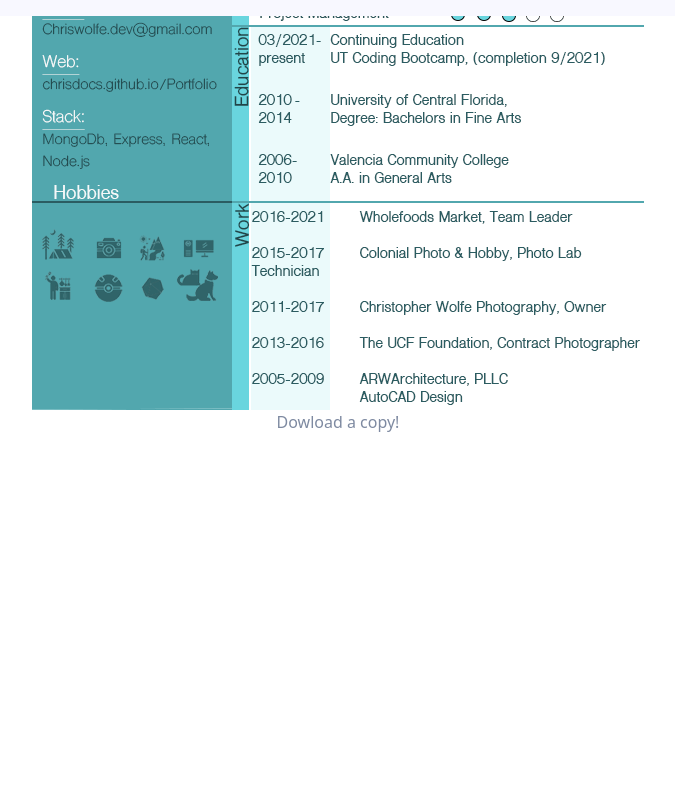
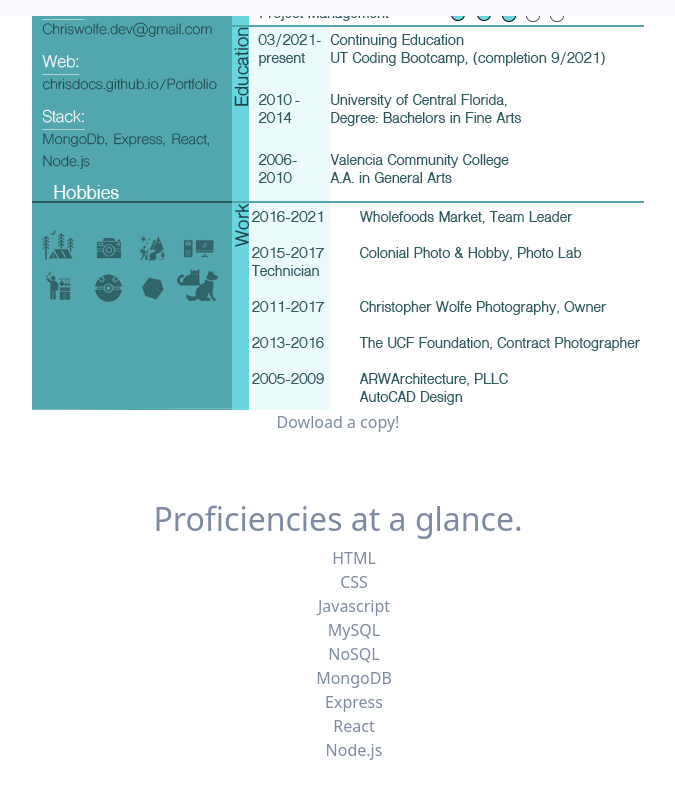
Before and after one commit to Chrisdocs/ChrisPort, a React (Create React App) app: page /#/Resume in a window 1280 px wide. Shown: the part 784-1582 px from the top of the page, without its empty margins (302-977 px from the left). Before the commit the page ends 1384 px from the top, so only its background shows below. Built offline with nearby package versions, Linux system fonts and the light colour scheme.

Commit message:
added proficiencies list to resume section'

```diff
--- a/src/assets/css/resume.css
+++ b/src/assets/css/resume.css
@@ -20,3 +20,13 @@
 .download:hover {
     color: var(--text-hover);
 }
+
+.prof-glance {
+    padding-top: 50px;
+    color: var(--primary-text);
+}
+
+.list-prof {
+    list-style: none;
+    color: var(--primary-text);
+}
--- a/src/components/Resume/index.jsx
+++ b/src/components/Resume/index.jsx
@@ -10,6 +10,20 @@ function Resume(props) {
             <a className="download" href={require("../../assets/img/resume.png").default} download>
                 <p>Dowload a copy!</p>
             </a>
+            <div>
+                <h2 className='prof-glance'>Proficiencies at a glance.</h2>
+                <ul className='list-prof'>
+                    <li>HTML</li>
+                    <li>CSS</li>
+                    <li>Javascript</li>
+                    <li>MySQL</li>
+                    <li>NoSQL</li>
+                    <li>MongoDB</li>
+                    <li>Express</li>
+                    <li>React</li>
+                    <li>Node.js</li>
+                </ul>
+            </div>
         </section>
     )
 }
```
Also changed, not shown: src/assets/img/linkedin-icon.png.
